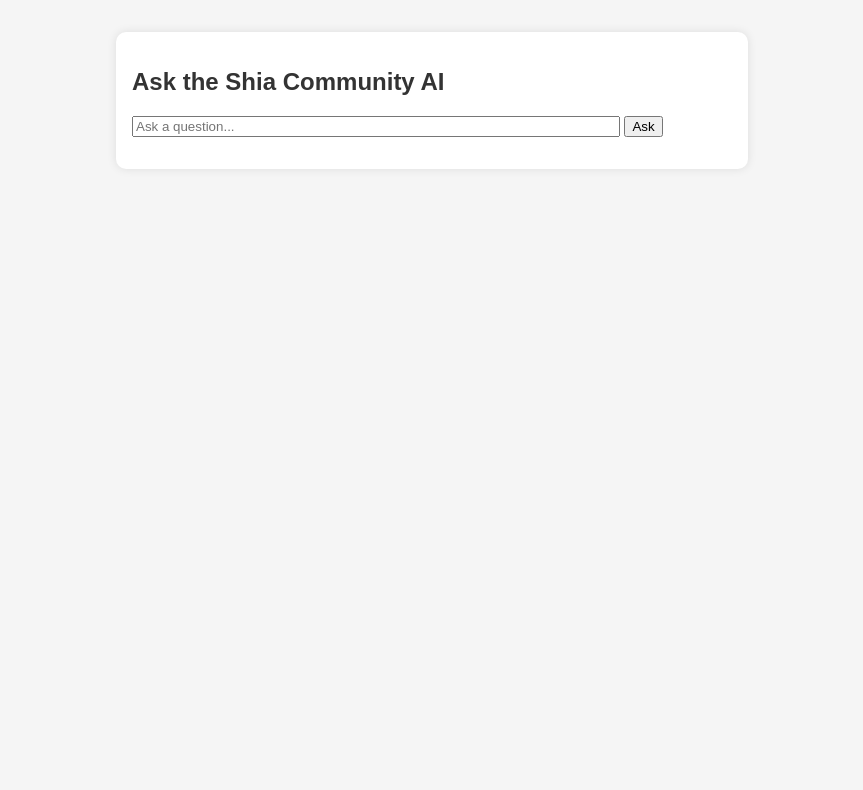
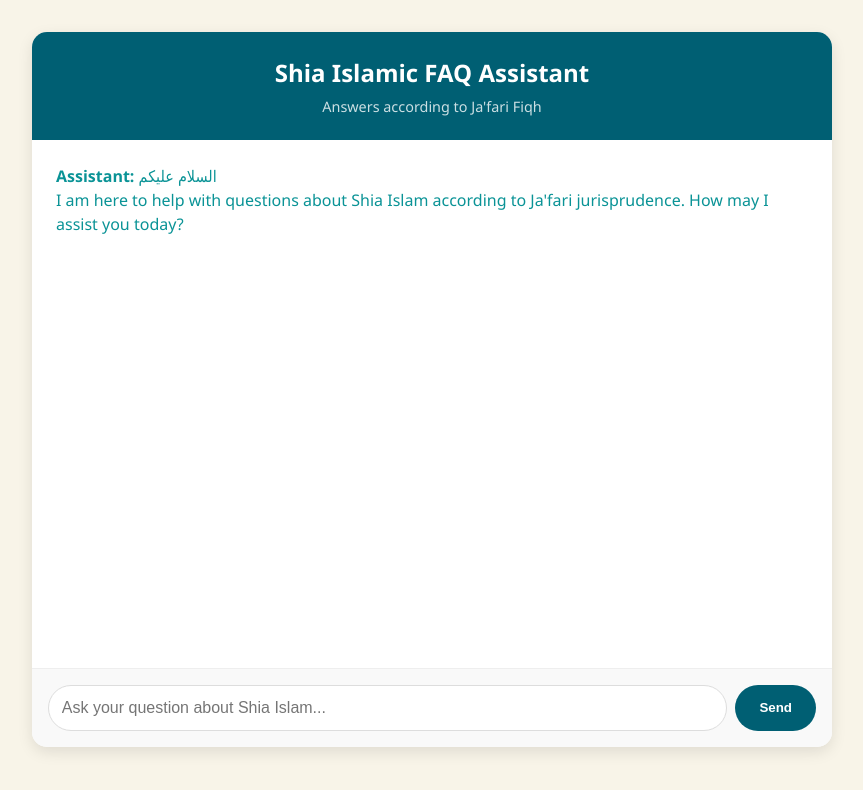
Before and after one commit to ZaidiGuy/shia-faq-chatbot, a plain HTML site: page index.html in a window 1280 px wide. Shown: the whole page, without its empty margins (208-1071 px from the left). Drawn offline with Linux system fonts and the light colour scheme.

Commit message:
Updated commit of Shia FAQ Chatbot project

```diff
--- a/index.html
+++ b/index.html
@@ -2,45 +2,193 @@
 <html lang="en">
 <head>
   <meta charset="UTF-8">
-  <title>Shia Community Chatbot</title>
+  <meta name="viewport" content="width=device-width, initial-scale=1.0">
+  <title>Shia Islamic FAQ Assistant</title>
   <style>
-    body { font-family: Arial; margin: 2rem; background: #f5f5f5; }
-    h2 { color: #333; }
-    .chatbox { background: #fff; padding: 1rem; border-radius: 10px; max-width: 600px; margin: auto; box-shadow: 0 0 10px rgba(0,0,0,0.1); }
-    #messages { margin-top: 1rem; white-space: pre-line; }
-    .user, .bot { margin-bottom: 1rem; }
-    .user { color: #005580; }
-    .bot { color: #008000; }
+    body {
+      font-family: 'Segoe UI', Tahoma, Geneva, Verdana, sans-serif;
+      margin: 0;
+      padding: 2rem;
+      background: #f8f4e8;
+      color: #333;
+    }
+    .container {
+      max-width: 800px;
+      margin: 0 auto;
+      background: white;
+      border-radius: 15px;
+      box-shadow: 0 5px 15px rgba(0, 0, 0, 0.1);
+      overflow: hidden;
+    }
+    header {
+      background: #005f73;
+      color: white;
+      padding: 1.5rem;
+      text-align: center;
+    }
+    h1 {
+      margin: 0;
+      font-size: 1.5rem;
+    }
+    .subtitle {
+      font-size: 0.9rem;
+      opacity: 0.8;
+      margin-top: 0.5rem;
+    }
+    .chat-area {
+      padding: 1.5rem;
+      height: 60vh;
+      overflow-y: auto;
+    }
+    .input-area {
+      display: flex;
+      padding: 1rem;
+      border-top: 1px solid #eee;
+      background: #f9f9f9;
+    }
+    #question {
+      flex: 1;
+      padding: 0.8rem;
+      border: 1px solid #ddd;
+      border-radius: 25px;
+      font-size: 1rem;
+      outline: none;
+    }
+    #question:focus {
+      border-color: #005f73;
+    }
+    button {
+      background: #005f73;
+      color: white;
+      border: none;
+      border-radius: 25px;
+      padding: 0 1.5rem;
+      margin-left: 0.5rem;
+      cursor: pointer;
+      font-weight: bold;
+      transition: background 0.2s;
+    }
+    button:hover {
+      background: #0a9396;
+    }
+    .message {
+      margin-bottom: 1.5rem;
+      line-height: 1.5;
+    }
+    .user-message {
+      text-align: right;
+      color: #005f73;
+    }
+    .bot-message {
+      text-align: left;
+      color: #0a9396;
+    }
+    .typing-indicator {
+      color: #666;
+      font-style: italic;
+      margin: 0.5rem 0;
+      display: none;
+    }
+    .error {
+      color: #d00000;
+      background: #ffebee;
+      padding: 0.5rem;
+      border-radius: 5px;
+      margin: 0.5rem 0;
+    }
   </style>
 </head>
 <body>
-  <div class="chatbox">
-    <h2>Ask the Shia Community AI</h2>
-    <input type="text" id="question" placeholder="Ask a question..." style="width: 80%;" />
-    <button onclick="askQuestion()">Ask</button>
-    <div id="messages"></div>
+  <div class="container">
+    <header>
+      <h1>Shia Islamic FAQ Assistant</h1>
+      <div class="subtitle">Answers according to Ja'fari Fiqh</div>
+    </header>
+
+    <div class="chat-area" id="chatArea">
+      <div class="bot-message message">
+        <strong>Assistant:</strong> السلام عليكم<br>
+        I am here to help with questions about Shia Islam according to Ja'fari jurisprudence. How may I assist you today?
+      </div>
+      <div class="typing-indicator" id="typingIndicator">Assistant is typing...</div>
+    </div>
+
+    <div class="input-area">
+      <input type="text" id="question" placeholder="Ask your question about Shia Islam..." autocomplete="off">
+      <button onclick="askQuestion()">Send</button>
+    </div>
   </div>
 
   <script>
     async function askQuestion() {
-      const question = document.getElementById("question").value;
-      if (!question.trim()) return;
+      const questionInput = document.getElementById('question');
+      const question = questionInput.value.trim();
+      if (!question) return;
 
-      const userMsg = `<div class='user'><strong>You:</strong> ${question}</div>`;
-      document.getElementById("messages").innerHTML += userMsg;
+      const chatArea = document.getElementById('chatArea');
+      const typingIndicator = document.getElementById('typingIndicator');
 
-      const res = await fetch("/ask", {
-        method: "POST",
-        headers: { "Content-Type": "application/json" },
-        body: JSON.stringify({ question })
-      });
+      // Add user message
+      chatArea.innerHTML += `
+        <div class="user-message message">
+          <strong>You:</strong> ${question}
+        </div>
+      `;
 
-      const data = await res.json();
-      const botMsg = `<div class='bot'><strong>Bot:</strong> ${data.answer}</div>`;
-      document.getElementById("messages").innerHTML += botMsg;
+      // Show typing indicator
+      typingIndicator.style.display = 'block';
 
-      document.getElementById("question").value = "";
+      // Clear input
+      questionInput.value = '';
+
+      // Scroll to bottom
+      chatArea.scrollTop = chatArea.scrollHeight;
+
+      try {
+        const response = await fetch('/ask', {
+          method: 'POST',
+          headers: { 'Content-Type': 'application/json' },
+          body: JSON.stringify({ question })
+        });
+
+        if (!response.ok) {
+          throw new Error('Network response was not ok');
+        }
+
+        const data = await response.json();
+
+        // Hide typing indicator
+        typingIndicator.style.display = 'none';
+
+        // Add bot response
+        chatArea.innerHTML += `
+          <div class="bot-message message">
+            <strong>Assistant:</strong> ${data.answer}
+          </div>
+        `;
+      } catch (error) {
+        // Hide typing indicator
+        typingIndicator.style.display = 'none';
+
+        // Show error
+        chatArea.innerHTML += `
+          <div class="error">
+            Error: Could not get a response. Please try again later.
+          </div>
+        `;
+        console.error('Error:', error);
+      }
+
+      // Scroll to bottom
+      chatArea.scrollTop = chatArea.scrollHeight;
     }
+
+    // Allow pressing Enter to send message
+    document.getElementById('question').addEventListener('keypress', function(e) {
+      if (e.key === 'Enter') {
+        askQuestion();
+      }
+    });
   </script>
 </body>
 </html>
```
Also changed, not shown: requirements.txt, 2 other files.
